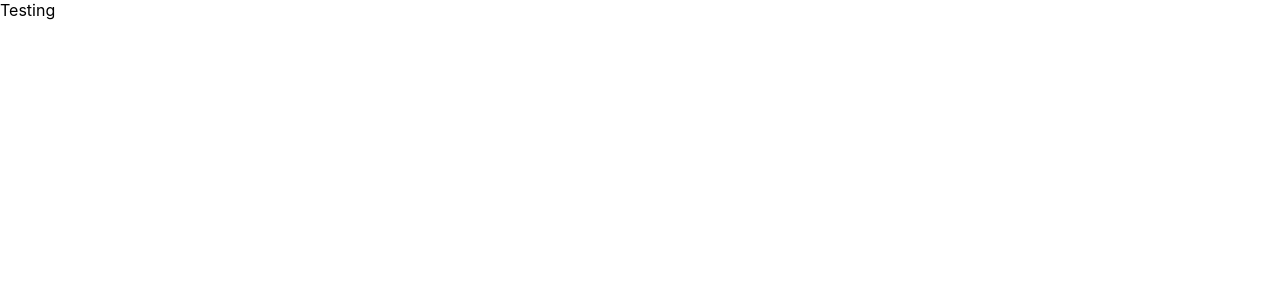
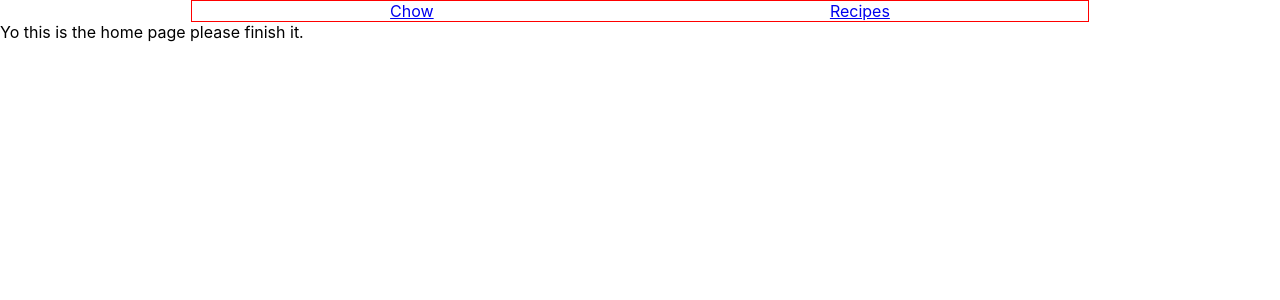
Before and after one commit to Chef-Portfolio-2/Frontend, a React (Create React App) app in the folder my-app/: page / in a window 1280 px wide. Shown: the top 300 px of the page. Built offline with nearby package versions, Linux system fonts and the light colour scheme.

Commit message:
nav bar working

```diff
--- a/my-app/src/App.js
+++ b/my-app/src/App.js
@@ -2,7 +2,8 @@ import React, {useState} from 'react';
 import ReactDOM from "react-dom";
 import {BrowserRouter as Router, Route, Link} from "react-router-dom"
 import RecipePage from "./components/ChefPortfolio/RecipePage"
-import LoginForm from "./components/Login"
+import Home from "./components/Home"
+// import LoginForm from "./components/Login"
 
 import './App.css';
 import ChefPortfolioPage from './components/ChefPortfolio/ChefPortfolioPage';
@@ -11,22 +12,32 @@ import styled from "styled-components";
 
 const NavBar=styled.nav`
   display: flex;
-  justify-items: space-around;
+  justify-content: space-around;
+  width: 70%;
+  border: 1px solid red;
+  margin: auto;
 
 `
+
+
 
 
 function App() {
   return (
     <div>
       <NavBar>
-        Testing
+        <Link to="/" className="nav-links">
+          Chow
+        </Link>
+        <Link to="/recipepage/" className="nav-links">
+          Recipes
+        </Link>
       </NavBar>
-        <Route path="/recipepage/" component={RecipePage} />
-        <Route path = "/login/" component = { LoginForm} />
-        {/* will change ChefPortolioPage to Private Route later */}
-        <Route path= '/chefportfolio/' component = {ChefPortfolioPage} />
-
+      <Route path="/recipepage/" component={RecipePage} />
+      <Route exact path="/" component={Home} />
+      {/* <Route path = "/login/" component = { LoginForm} /> */}
+      {/* will change ChefPortolioPage to Private Route later */}
+      <Route path="/chefportfolio/" component={ChefPortfolioPage} />
     </div>
   );
 }
--- /dev/null
+++ b/my-app/src/components/Home.js
@@ -0,0 +1,13 @@
+import React, { useState } from "react";
+import ReactDOM from "react-dom";
+import { BrowserRouter as Router, Route, Link } from "react-router-dom";
+
+function Home() {
+  return (
+    <div>
+        Yo this is the home page please finish it.
+    </div>
+  );
+}
+
+export default Home;
```
